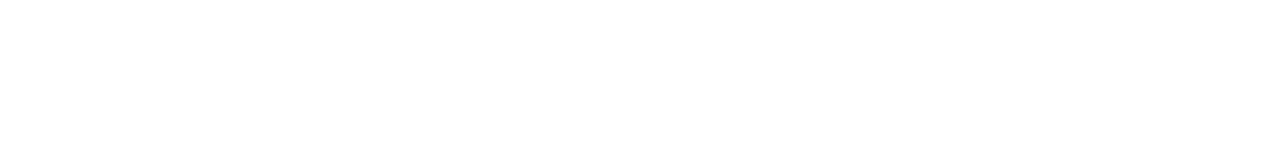
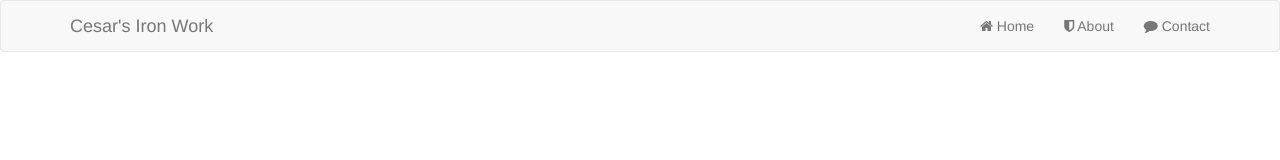
Before and after one commit to pacosta613/Cesars-Iron-Works, a website: page index.html in a window 1280 px wide. Drawn offline with nearby package versions, Linux system fonts and the light colour scheme; some packages are replaced by stand-ins of ours.

Commit message:
Created a Navbar for the application. Also added bootstrap links and angular.

```diff
--- a/index.html
+++ b/index.html
@@ -1,9 +1,36 @@
 <!DOCTYPE html>
 <html>
 <head>
-  <title></title>
+  <title>Cesar's Iron Works</title>
+
+  <!-- load bootstrap and fontawesome via CDN -->
+  <link rel="stylesheet" href="//netdna.bootstrapcdn.com/bootstrap/3.0.0/css/bootstrap.min.css" />
+  <link rel="stylesheet" href="//netdna.bootstrapcdn.com/font-awesome/4.0.0/css/font-awesome.css" />
+
+  <!-- SPELLS -->
+  <!-- load angular and angular route via CDN -->
+  <script src="https://ajax.googleapis.com/ajax/libs/angularjs/1.2.25/angular.min.js"></script>
+      <script src="//ajax.googleapis.com/ajax/libs/angularjs/1.2.25/angular-route.js"></script>
+  <script src="script.js"></script>
 </head>
 <body>
 
+  <header>
+    <!-- HEADER AND NAVBAR -->
+    <nav class="navbar navbar-default">
+    <div class="container">
+      <div class="navbar-header">
+          <a class="navbar-brand" href="/">Cesar's Iron Work</a>
+      </div>
+
+      <ul class="nav navbar-nav navbar-right">
+        <li><a href="#"><i class="fa fa-home"></i> Home</a></li>
+        <li><a href="#about"><i class="fa fa-shield"></i> About</a></li>
+        <li><a href="#contact"><i class="fa fa-comment"></i> Contact</a></li>
+      </ul>
+    </div>
+    </nav>
+  </header>
+
 </body>
 </html>
```
